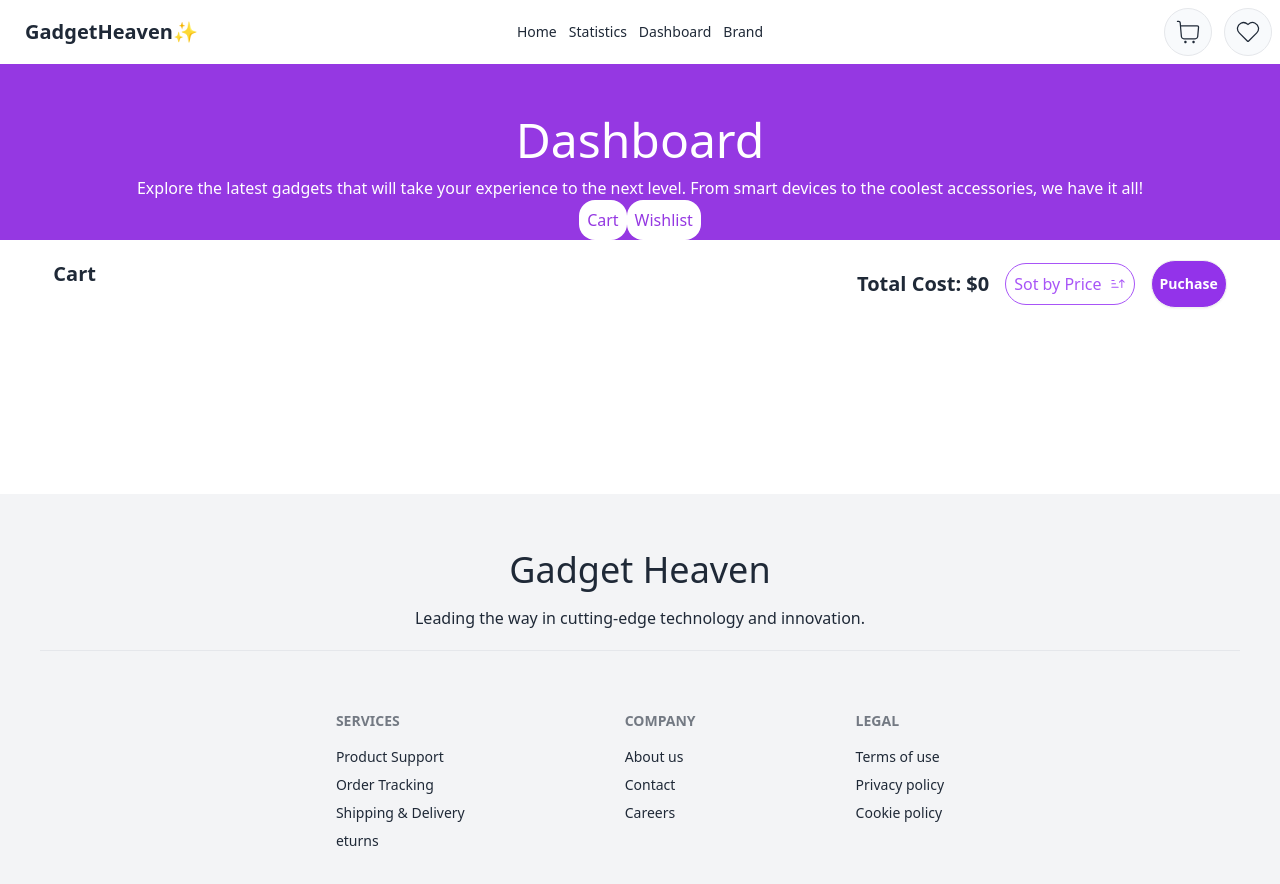
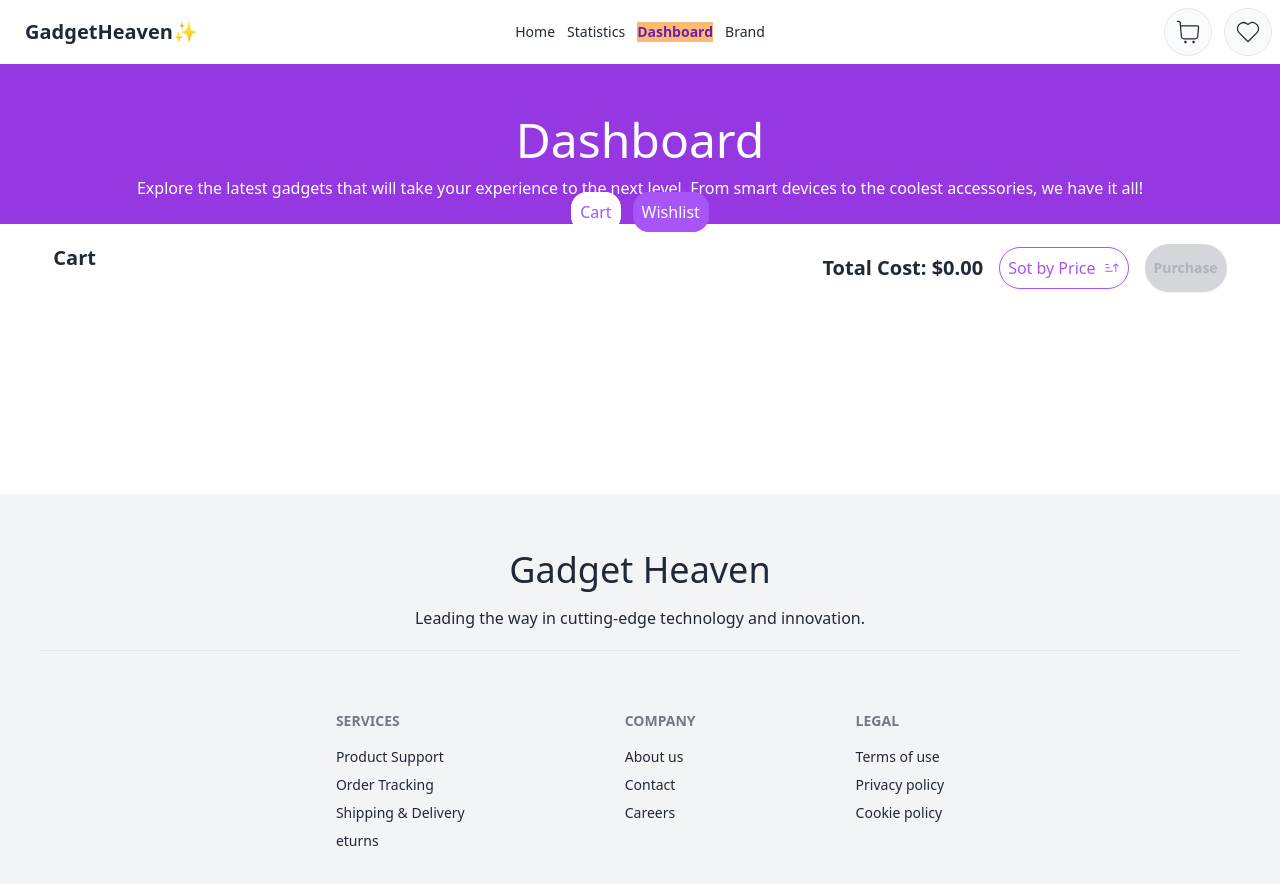
Before and after one commit to programming-hero-web-course-4/b10a8-gadget-heaven-abubakar308, a React (Vite) app: page /dashboard in a window 1280 px wide. Shown: the top 884 px of the page. Built offline with nearby package versions, Linux system fonts and the light colour scheme.

Commit message:
updated all

```diff
--- a/src/components/Cart.jsx
+++ b/src/components/Cart.jsx
@@ -3,39 +3,60 @@ import { getAllCards } from "../utility/cart";
 import { GoSortAsc, } from "react-icons/go";
 import { RxCrossCircled } from "react-icons/rx";
 import group from '../assets/Group.png'
-import { Link } from "react-router-dom";
+import { useNavigate } from "react-router-dom";
 
 const Cart = () => {
-    const [gadget,setGadget] = useState([]);
+    useEffect(()=>{
+        document.title = 'Cart-GadgetHeaven';
+    },[]);
+
     useEffect(() =>{
         const addedCard = getAllCards();
         setGadget(addedCard)
     },[]);
+
+    const [gadget,setGadget] = useState([]);
+    const [showCost, setShowCost] = useState(0)
+    const navigate = useNavigate()
     const handleSorting = () =>{
        const sortData =  [...gadget].sort((a,b)=>b.price - a.price);
        console.log(sortData)
         setGadget(sortData)
     }
 
+    const handlePurshase = () => {
+
+      const showCost = gadget.reduce((acc, item) => acc + item.price, 0);
+      setShowCost(showCost)
+
+      setGadget([]);
+
+    }
+
     const totalCost = gadget.reduce((acc, item) => acc + item.price, 0);
+
+    const handleClose = () => {
+      navigate('/');
+    }
+
     return (
 <div className="w-11/12 mx-auto my-5">
 <div className="flex justify-between ">
                 <h3 className="text-xl font-semibold">Cart</h3>
                 <div className="flex items-center gap-4">
-                    <h3 className="font-semibold text-xl">Total Cost: ${totalCost}</h3>
+                    <h3 className="font-semibold text-xl">Total Cost: ${totalCost.toFixed(2)}</h3>
                     <button className="flex items-center gap-2 text-purple-500 p-2 border rounded-3xl border-purple-500" onClick={handleSorting}>Sot by Price <GoSortAsc />
                     </button>
-                    <a href="#my_modal_8" className="btn text-white bg-purple-600 p-2 rounded-3xl">Puchase</a>
+                    <button onClick={handlePurshase}  disabled={gadget.length === 0 || totalCost === 0} className="btn text-white bg-purple-600 p-2 rounded-3xl"> <a href="#my_modal_8">Purchase</a></button>
 
-<div className="modal text-center" role="dialog" id="my_modal_8">
+                    <div  className="modal text-center" role="dialog" id="my_modal_8">
   <div className="modal-box">
-<div className="flex justify-center">    <img src={group} alt="" /></div>
+<div className="flex justify-center">   <img src={group} alt="" /></div>
     <h3 className="text-lg font-bold">Payment Successfull</h3>
     <p className="py-4">Thanks for purchasing. <br />
-    Total: {totalCost}</p>
+    Total: {showCost.toFixed(2)}</p>
     <div className="modal-action">
-      <Link to='/' className="btn w-full">close</Link>
+      <button onClick={handleClose} className="btn w-full">Close</button>
     </div>
   </div>
 </div>
--- a/src/components/Categories.jsx
+++ b/src/components/Categories.jsx
@@ -1,11 +1,11 @@
 /* eslint-disable react/prop-types */
 
-import { Link } from "react-router-dom";
+import { NavLink } from "react-router-dom";
 
 const Categories = ({category}) => {
     return (
-        <div className="bg-gray-200  rounded-2xl w-full p-2">
-            <Link  to={`/category/${category.category}`}>{category.category}</Link>
+        <div className="bg-gray-200  rounded-2xl p-2">
+            <NavLink  to={`/category/${category.category}`} className={({ isActive }) => (isActive ? "bg-purple-500 rounded-2xl p-1" : "")}>{category.category}</NavLink>
         </div>
     );
 };
--- a/src/components/DashboardHeader.jsx
+++ b/src/components/DashboardHeader.jsx
@@ -1,4 +1,4 @@
-import { Link } from "react-router-dom";
+import { NavLink } from "react-router-dom";
 
 
 const DashboardHeader = () => {
@@ -6,12 +6,11 @@ const DashboardHeader = () => {
          <div className="text-center text-white pt-10 bg-[rgb(149,56,226)]">
             <h2 className="text-5xl text-center py-3">Dashboard</h2>
         <p>Explore the latest gadgets that will take your experience to the next level. From smart devices to the coolest accessories, we have it all!</p>
-        <div>
-     <Link to='/dashboard'>
-     <button className="bg-white rounded-2xl p-2 text-[rgb(149,56,226)]">Cart</button>
-     </Link>
-        <Link to='wishlist'>
-        <button className="bg-white rounded-2xl p-2 text-[rgb(149,56,226)]">Wishlist</button></Link>
+        <div className="space-x-3">
+     <NavLink className={({ isActive }) => (isActive ? "border-white border rounded-2xl p-2 text-purple-500 bg-white" : "border-purple-500 border rounded-2xl p-2 text-white bg-purple-500")} to='/dashboard'>
+     Cart
+     </NavLink>
+        <NavLink className={({ isActive }) => (isActive ? "border-white border rounded-2xl p-2 text-purple-500 bg-white" : "border-purple-500 border rounded-2xl p-2 text-white bg-purple-500")} to='wishlist'>Wishlist</NavLink>
         </div>
         </div>
 
--- a/src/components/Navbar.jsx
+++ b/src/components/Navbar.jsx
@@ -1,9 +1,14 @@
-import { Link } from "react-router-dom";
+import { Link, NavLink, useLocation } from "react-router-dom";
 import { CiShoppingCart, CiHeart } from "react-icons/ci";
 
 const Navbar = () => {
+  const location = useLocation();
+
+  const navbarStyle = {
+    backgroundColor: location.pathname === "/" ? "rgb(149,56,226)" : ""
+  };
     return (
-<div className="navbar bg-base-100">
+<div style={navbarStyle} className="navbar bg-base-100">
   <div className="navbar-start">
     <div className="dropdown">
       <div tabIndex={0} role="button" className="btn btn-ghost lg:hidden">
@@ -23,10 +28,9 @@ const Navbar = () => {
       <ul
         tabIndex={0}
         className="menu menu-sm dropdown-content bg-base-100 rounded-box z-[1] mt-3 w-52 p-2 shadow">
-       <Link to='/' role="tab">Home</Link>
-  <Link to='/statistics' role="tab">Statistics</Link>
-  <Link to='/dashboard' role="tab">Dashboard</Link>
-  <Link to='/brand' role="tab">Brand</Link>
+       <NavLink to='/' className={({ isActive }) => (isActive ? "text-purple-500 bg-orange-300" : "")}>Home</NavLink>
+   <NavLink to='/dashboard' className={({ isActive }) => (isActive ? "text-purple-500 bg-orange-300" : "")}>Dashboard</NavLink>
+  <NavLink to='/brand' className={({ isActive }) => (isActive ? "text-purple-500 bg-orange-300" : "")}>Brand</NavLink>
       </ul>
     </div>
     <Link to='/' className="btn btn-ghost text-xl">GadgetHeaven✨</Link>
@@ -34,10 +38,10 @@ const Navbar = () => {
   <div className="navbar-center hidden lg:flex">
     <ul className="menu menu-horizontal px-1">
     <div role="tablist" className="tabs flex gap-3">
-  <Link to='/' role="tab">Home</Link>
-  <Link to='/statistics' role="tab">Statistics</Link>
-  <Link to='/dashboard' role="tab">Dashboard</Link>
-  <Link to='/brand' role="tab">Brand</Link>
+    <NavLink to='/' className={({ isActive }) => (isActive ? "text-purple-800 font-semibold bg-orange-300" : "")}>Home</NavLink>
+  <NavLink to='/statistics' className={({ isActive }) => (isActive ? "text-purple- bg-orange-300 font-semibold" : "")}>Statistics</NavLink>
+  <NavLink to='/dashboard' className={({ isActive }) => (isActive ? "text-purple-800 bg-orange-300 font-semibold" : "")}>Dashboard</NavLink>
+  <NavLink to='/brand' className={({ isActive }) => (isActive ? "text-purple-800 bg-orange-300 font-semibold" : "")}>Brand</NavLink>
 </div>
     </ul>
   </div>
--- a/src/components/Wishlist.jsx
+++ b/src/components/Wishlist.jsx
@@ -7,6 +7,7 @@ import { CiShoppingCart } from "react-icons/ci";
 const Wishlist = () => {
     const [gadget,setGadget] = useState([]);
     useEffect(() =>{
+        document.title = 'Wishlist-GadgetHeaven'
         const addedWishlist = getAllWishLists();
         setGadget(addedWishlist)
     },[]);
--- a/src/main.jsx
+++ b/src/main.jsx
@@ -19,6 +19,7 @@ const router = createBrowserRouter([
   {
     path: "/",
     element:<MainLayout />,
+    errorElement: <h3 className='text-center'>page 404</h3> ,
     children: [
       {
         path: "/",
@@ -70,10 +71,7 @@ const router = createBrowserRouter([
       }
     ]
   },
-  {
-    path: '*',
-    element: <h2>Not Found</h2>
-  },
+
 
 ]);
 
--- a/src/pages/Brand.jsx
+++ b/src/pages/Brand.jsx
@@ -1,8 +1,12 @@
 import { useLoaderData } from "react-router-dom";
 import ReusabloeHeading from "../components/ReusabloeHeading";
+import { useEffect } from "react";
 
 const Brand = () => {
     const brandsdata = useLoaderData()
+    useEffect(()=>{
+        document.title = 'Brands';
+    },[])
     return (
         <div>
             <ReusabloeHeading title='Our Brands' />
--- a/src/pages/Dashboard.jsx
+++ b/src/pages/Dashboard.jsx
@@ -1,9 +1,12 @@
 import { Outlet, useLoaderData } from "react-router-dom";
 import DashboardHeader from "../components/DashboardHeader";
+import { useEffect } from "react";
 
 const Dashboard = () => {
     const data = useLoaderData()
-    console.log(data)
+    useEffect(()=>{
+        document.title = 'Dashboard';
+    },[data])
     return (
         <div>
             <DashboardHeader />
--- a/src/pages/Home.jsx
+++ b/src/pages/Home.jsx
@@ -2,9 +2,13 @@ import { Outlet, useLoaderData } from "react-router-dom";
 import Banner from "../components/Banner";
 import Categories from "../components/Categories";
 import Heading from "../components/Heading";
+import { useEffect } from "react";
 
 const Home = () => {
     const categories = useLoaderData()
+    useEffect(()=>{
+      document.title = 'GadgetHeaven';
+  },[])
     return (
         <div>
             <Heading title='Upgrade Your Tech Accessorize with Gadget Heaven Accessories' />
--- a/src/pages/ProductDetails.jsx
+++ b/src/pages/ProductDetails.jsx
@@ -4,9 +4,15 @@ import { CiShoppingCart, CiHeart } from "react-icons/ci";
 import ReusabloeHeading from "../components/ReusabloeHeading";
 import { addCard, } from "../utility/cart";
 import { addWishList } from "../utility/wishlist";
+import { useEffect } from "react";
 const ProductDetails = () => {
     const product = useLoaderData()
     const {product_title, product_image, price, description, specification,rating} = product;
+
+
+    useEffect(()=>{
+      document.title = `${product_title}`;
+  },[product_title])
     const handleCart = (product) =>{
       addCard(product)
     };
--- a/src/pages/Statistics.jsx
+++ b/src/pages/Statistics.jsx
@@ -1,6 +1,10 @@
+import { useEffect } from "react";
 import ReusabloeHeading from "../components/ReusabloeHeading";
 
 const Statistics = () => {
+    useEffect(()=>{
+        document.title = 'Statistics';
+    },[])
     return (
         <div>
          <ReusabloeHeading title='Statistics' />
```
Also changed, not shown: 1 other file (tests, documents, lock files or other folders).
